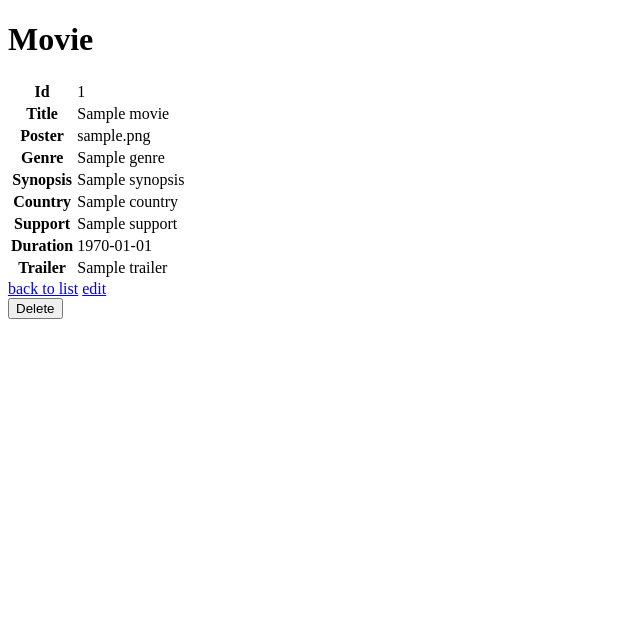
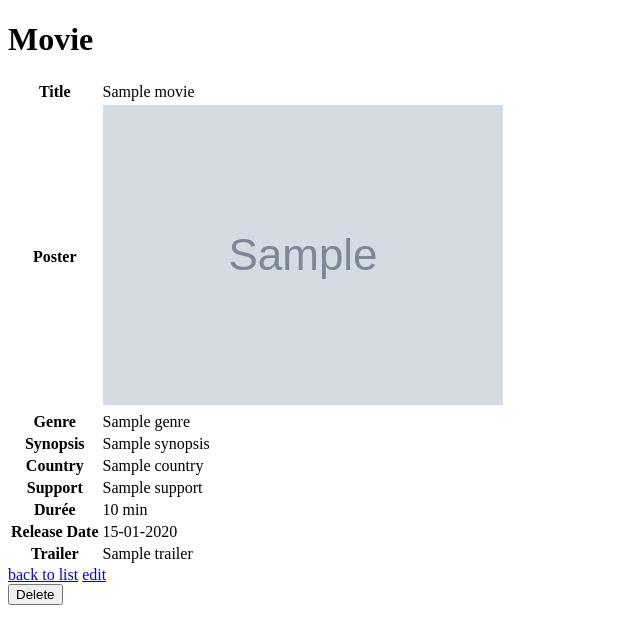
Before and after one commit to Damien008/ma_collec, a Symfony app: template templates/movie/show.html.twig in a window 1280 px wide. Shown: the top 644 px of the page, without its empty margins (0-640 px from the left). Run offline with Twig, Linux system fonts and the light colour scheme; the template is opened without the code that fills it: most values are stand-ins (such as "Sample title", 1, 10 or a date in 2020); grey boxes marked "Sample" are stand-in pictures; some libraries are stand-ins or nearby versions.

Commit message:
fix display

```diff
--- a/templates/movie/index.html.twig
+++ b/templates/movie/index.html.twig
@@ -30,7 +30,8 @@
                 <td>{{ movie.synopsis }}</td>
                 <td>{{ movie.country }}</td>
                 <td>{{ movie.support }}</td>
-                <td>{{ movie.duration ? movie.duration|date('Y-m-d') : '' }}</td>
+                <td>{{ movie.releaseDate ? movie.releaseDate|date('d-m-Y') : '' }}</td>
+                <td>{{ movie.duration }}</td>
                 <td>{{ movie.trailer }}</td>
                 <td>
                     <a href="{{ path('movie_show', {'id': movie.id}) }}">show</a>
--- a/templates/movie/show.html.twig
+++ b/templates/movie/show.html.twig
@@ -8,16 +8,12 @@
     <table class="table">
         <tbody>
             <tr>
-                <th>Id</th>
-                <td>{{ movie.id }}</td>
-            </tr>
-            <tr>
                 <th>Title</th>
                 <td>{{ movie.title }}</td>
             </tr>
             <tr>
                 <th>Poster</th>
-                <td>{{ movie.poster }}</td>
+                <td><img src="{{ movie.poster }}"></td>
             </tr>
             <tr>
                 <th>Genre</th>
@@ -36,8 +32,12 @@
                 <td>{{ movie.support }}</td>
             </tr>
             <tr>
-                <th>Duration</th>
-                <td>{{ movie.duration ? movie.duration|date('Y-m-d') : '' }}</td>
+                <th>Durée</th>
+                <td>{{ movie.duration}} min</td>
+            </tr>
+            <tr>
+                <th>Release Date</th>
+                <td>{{ movie.releaseDate ? movie.releaseDate|date('d-m-Y') : '' }}</td>
             </tr>
             <tr>
                 <th>Trailer</th>
```
